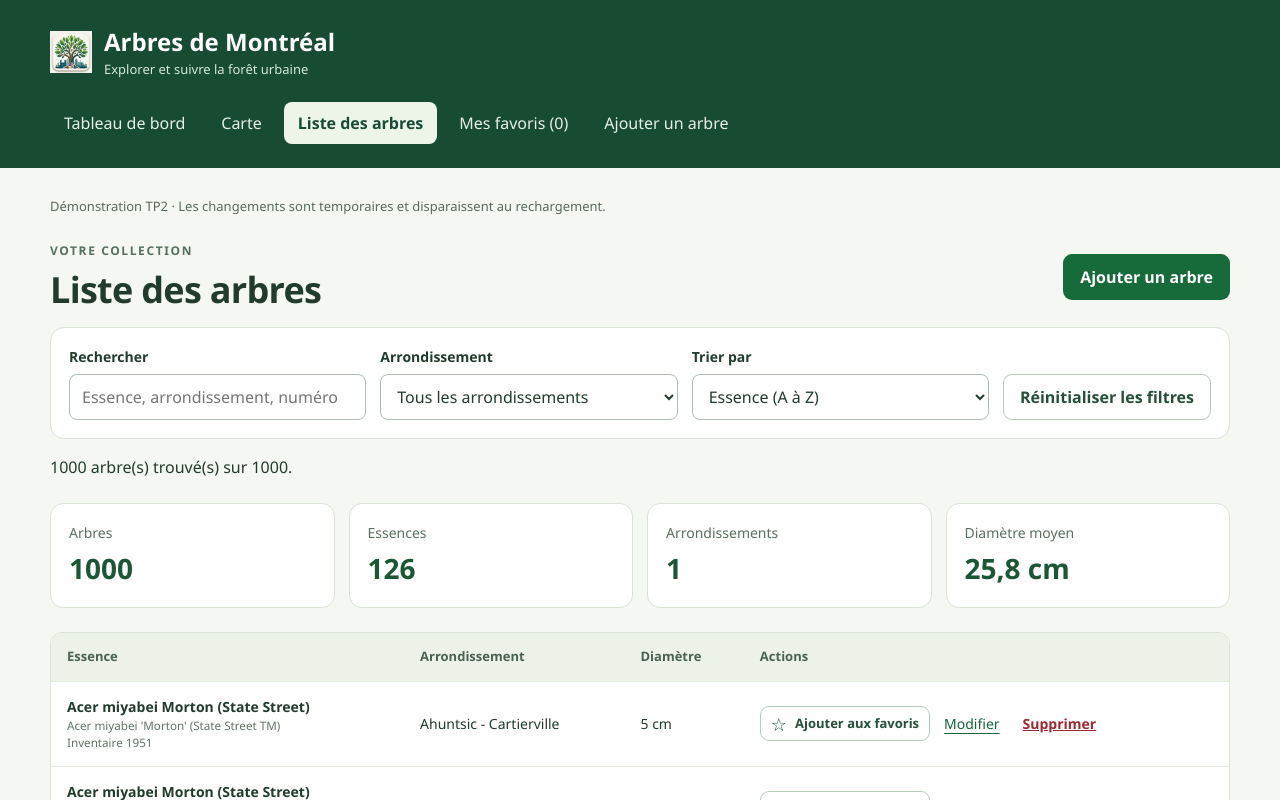
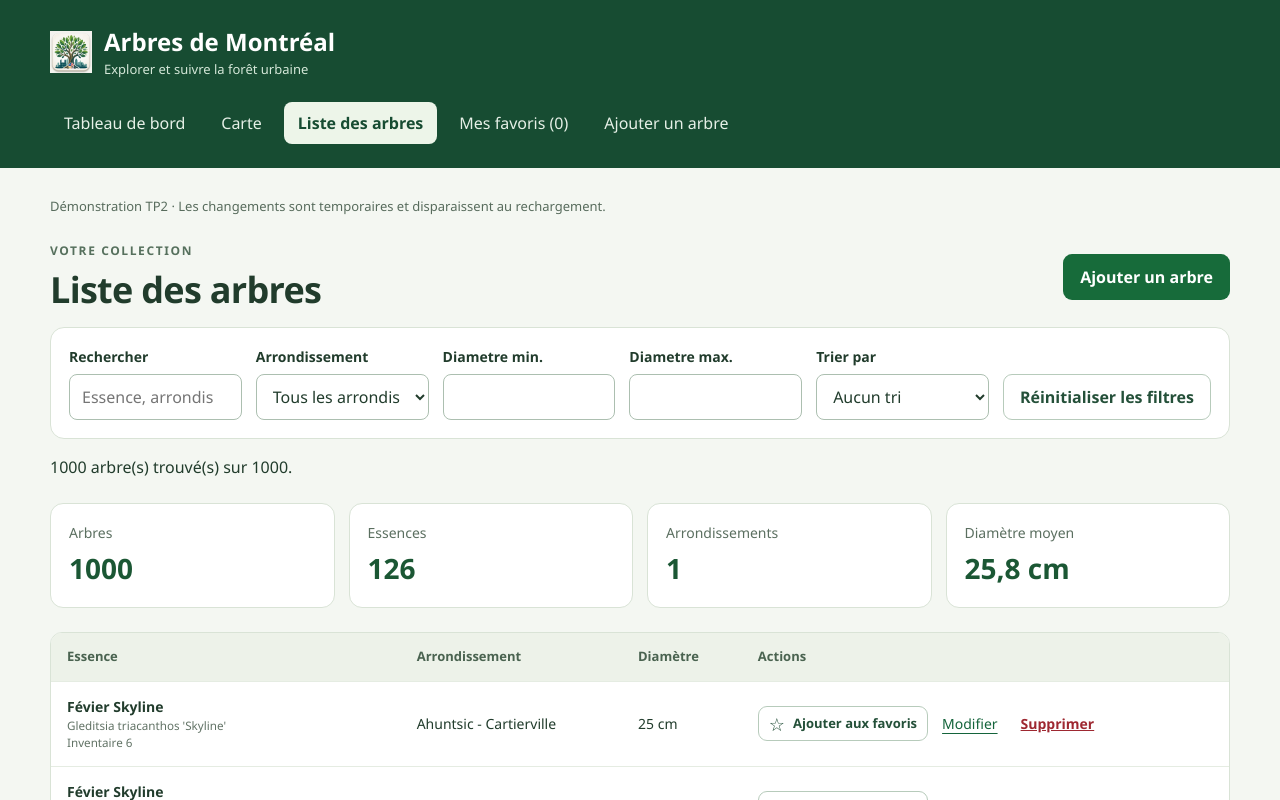
Before and after one commit to E26-DA1B/projet_eva_marc-andre_charles, a Vue app: page /#/arbres in a window 1280 px wide. Shown: the top 800 px of the page. Built offline with nearby package versions, Linux system fonts and the light colour scheme.

Commit message:
Fix:erruer de supression de fonciton

```diff
--- a/src/components/MapView.vue
+++ b/src/components/MapView.vue
@@ -23,9 +23,15 @@ const donnees = computed(() => ({
   features: props.arbres.map((arbre) => ({
     type: "Feature",
     geometry: { type: "Point", coordinates: [arbre.longitude, arbre.latitude] },
-    properties: { id: arbre.id },
+    properties: { id: arbre.id, couleur: couleurPourEspece(arbre.essenceFr) },
   })),
 }));
+
+function couleurPourEspece(espece) {
+  let nombre = 0;
+  for (let i = 0; i < espece.length; i++) nombre += espece.charCodeAt(i);
+  return `hsl(${(nombre * 47) % 360}, 65%, 42%)`;
+}
 
 function synchroniser() {
   if (!map?.getStyle()) return;
@@ -38,10 +44,11 @@ function synchroniser() {
       type: "circle",
       source: "arbres",
       paint: {
-        "circle-radius": 5,
-        "circle-color": "#176b3a",
+        "circle-radius": ["interpolate", ["linear"], ["zoom"], 10, 3, 14, 6, 18, 9],
+        "circle-color": ["to-color", ["get", "couleur"]],
         "circle-stroke-width": 1,
         "circle-stroke-color": "#ffffff",
+        "circle-opacity": 0.85,
       },
     });
   }
--- a/src/services/rechercheArbres.js
+++ b/src/services/rechercheArbres.js
@@ -51,7 +51,7 @@ export function filtrerParDiametre(arbres, diametreMin, diametreMax) {
 export function trierArbres(arbres, tri) {
   const copie = [...arbres];
 
-  if (tri === "espece-az") {
+  if (tri === "espece-az" || tri === "essence") {
     return copie.sort((a, b) => {
         //pour trier en ordre alphabetique
       return a.essenceFr.localeCompare(b.essenceFr);
@@ -72,7 +72,7 @@ export function trierArbres(arbres, tri) {
     });
   }
 
-  if (tri === "diametre-decroissant") {
+  if (tri === "diametre-decroissant" || tri === "diametre") {
     return copie.sort((a, b) => {
         // meme chose mais -1 pour les mettre au debut en ordre decroissant
       return (b.diametre ?? -1) - (a.diametre ?? -1);
--- a/src/style.css
+++ b/src/style.css
@@ -242,6 +242,30 @@ h2 {
   flex-direction: column;
   gap: 7px;
 }
+.champ-suggestion {
+  position: relative;
+}
+.suggestions {
+  position: absolute;
+  z-index: 5;
+  top: 100%;
+  left: 0;
+  right: 0;
+  margin: 2px 0 0;
+  padding: 0;
+  list-style: none;
+  background: white;
+  border: 1px solid #acbfb0;
+  border-radius: 8px;
+  box-shadow: 0 5px 14px #213c2c22;
+}
+.suggestions li {
+  padding: 9px 12px;
+  cursor: pointer;
+}
+.suggestions li:hover {
+  background: #eef5ef;
+}
 label {
   font-size: 14px;
   font-weight: 600;
--- a/src/views/ListeArbres.vue
+++ b/src/views/ListeArbres.vue
@@ -5,6 +5,13 @@ import { notifier } from "../services/notificationService";
 import ResumeArbres from "../components/ResumeArbres.vue";
 import MessageEtat from "../components/MessageEtat.vue";
 import BoutonFavori from "../components/BoutonFavori.vue";
+import {
+  rechercherParEspece,
+  filtrerParArrondissement,
+  filtrerParDiametre,
+  trierArbres,
+  obtenirSuggestionsEspeces,
+} from "../services/rechercheArbres.js";
 const props = defineProps({ favorisSeulement: Boolean });
 const collection = computed(() =>
   props.favorisSeulement
@@ -13,7 +20,10 @@ const collection = computed(() =>
 );
 const recherche = ref("");
 const arrondissement = ref("");
-const tri = ref("essence");
+const diametreMin = ref("");
+const diametreMax = ref("");
+const tri = ref("");
+const afficherSuggestions = ref(false);
 const page = ref(1);
 const taillePage = 20;
 const confirmation = ref(null);
@@ -26,12 +36,20 @@ const arrondissements = computed(() =>
   ),
 );
 const resultats = computed(() =>
-  filtrerArbres(
-    collection.value,
-    recherche.value,
-    arrondissement.value,
+  trierArbres(
+    filtrerParDiametre(
+      filtrerParArrondissement(
+        rechercherParEspece(collection.value, recherche.value),
+        arrondissement.value,
+      ),
+      diametreMin.value,
+      diametreMax.value,
+    ),
     tri.value,
   ),
+);
+const suggestionsEspeces = computed(() =>
+  obtenirSuggestionsEspeces(collection.value, recherche.value),
 );
 const pages = computed(() =>
   Math.max(1, Math.ceil(resultats.value.length / taillePage)),
@@ -39,7 +57,7 @@ const pages = computed(() =>
 const visibles = computed(() =>
   resultats.value.slice((page.value - 1) * taillePage, page.value * taillePage),
 );
-watch([recherche, arrondissement, tri], () => {
+watch([recherche, arrondissement, diametreMin, diametreMax, tri], () => {
   page.value = 1;
 });
 watch(pages, (maximum) => {
@@ -48,7 +66,14 @@ watch(pages, (maximum) => {
 function reinitialiser() {
   recherche.value = "";
   arrondissement.value = "";
-  tri.value = "essence";
+  diametreMin.value = "";
+  diametreMax.value = "";
+  tri.value = "";
+  afficherSuggestions.value = false;
+}
+function selectionnerSuggestion(suggestion) {
+  recherche.value = suggestion;
+  afficherSuggestions.value = false;
 }
 async function apresFavori(ajoute) {
   if (props.favorisSeulement && !ajoute) {
@@ -97,14 +122,24 @@ async function supprimer() {
       >
     </div>
     <div class="filtres panneau">
-      <div class="champ">
+      <div class="champ champ-suggestion">
         <label for="recherche">Rechercher</label
         ><input
           id="recherche"
           v-model="recherche"
           type="search"
+          autocomplete="off"
+          @focus="afficherSuggestions = true"
+          @input="afficherSuggestions = true"
+          @blur="afficherSuggestions = false"
           placeholder="Essence, arrondissement, numéro…"
         />
+        <ul v-if="afficherSuggestions && suggestionsEspeces.length" class="suggestions">
+          <li v-for="suggestion in suggestionsEspeces" :key="suggestion"
+            @mousedown.prevent="selectionnerSuggestion(suggestion)">
+            {{ suggestion }}
+          </li>
+        </ul>
       </div>
       <div class="champ">
         <label for="arrondissement-filtre">Arrondissement</label
@@ -116,8 +151,21 @@ async function supprimer() {
         </select>
       </div>
       <div class="champ">
+        <label for="diametre-min">Diametre min.</label>
+        <input id="diametre-min" v-model="diametreMin" type="number" min="0" />
+      </div>
+      <div class="champ">
+        <label for="diametre-max">Diametre max.</label>
+        <input id="diametre-max" v-model="diametreMax" type="number" min="0" />
+      </div>
+      <div class="champ">
         <label for="tri">Trier par</label
         ><select id="tri" v-model="tri">
+          <option value="">Aucun tri</option>
+          <option value="espece-az">Essence A a Z</option>
+          <option value="espece-za">Essence Z a A</option>
+          <option value="diametre-croissant">Diametre croissant</option>
+          <option value="diametre-decroissant">Diametre decroissant</option>
           <option value="essence">Essence (A à Z)</option>
           <option value="diametre">Diamètre décroissant</option>
         </select>
```
Also changed, not shown: 2 other files (tests, documents, lock files or other folders).
